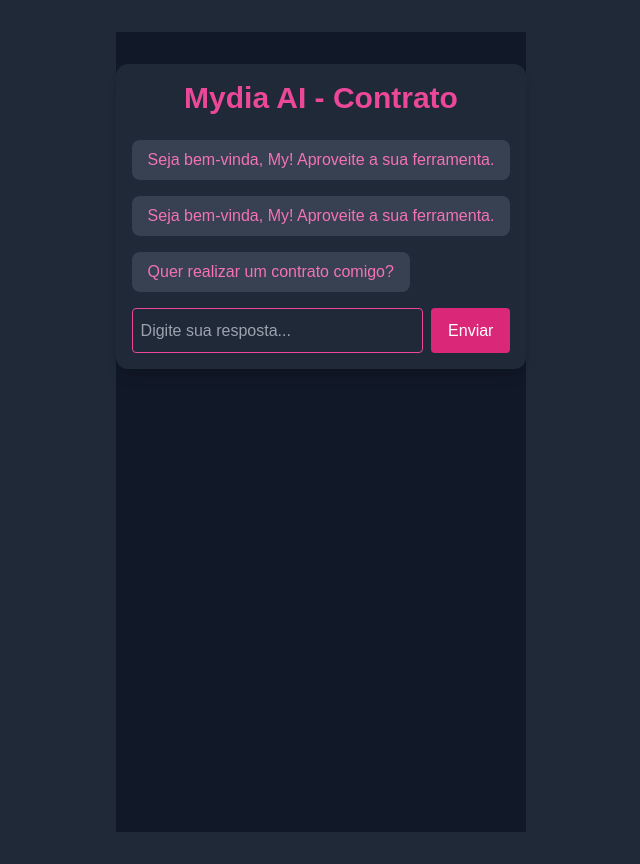
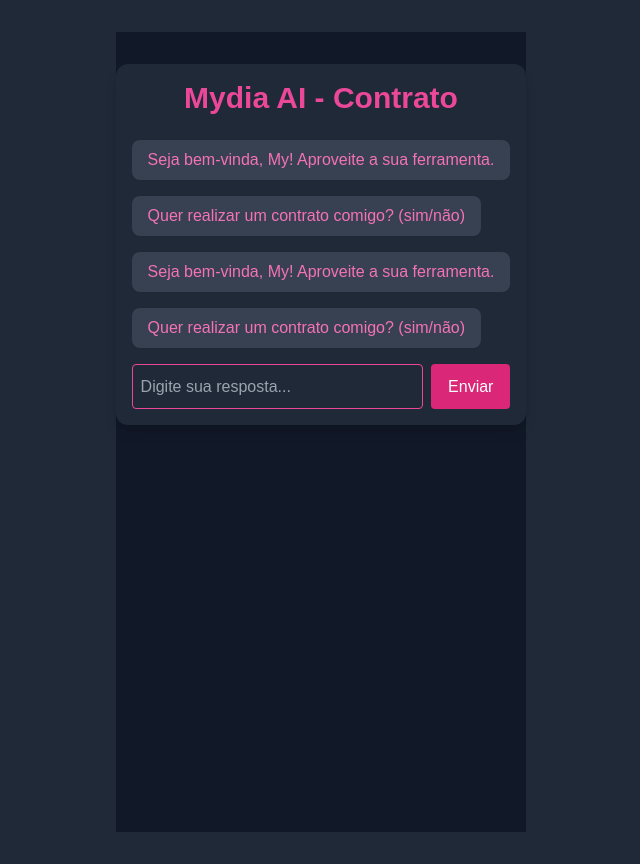
Before and after one commit to MilanezSr/front_end_mdia, a React (Vite) app: page / in a window 1280 px wide. Shown: the whole page, without its empty margins (319-959 px from the left). Built offline with nearby package versions, Linux system fonts and the light colour scheme.

Commit message:
fix: correct atualization

```diff
--- a/src/App.jsx
+++ b/src/App.jsx
@@ -1,6 +1,6 @@
 import React, { useState, useEffect, useReducer } from 'react';
 import { motion } from 'framer-motion';
-import './App.css';  // Se precisar de algum estilo extra
+import './App.css'; // Se precisar de algum estilo extra
 import OpeningAnimation from './components/OpeningAnimation'; // Sua animação inicial
 
 const initialState = {
@@ -31,6 +31,7 @@
   mensagens: [],
   resposta: '',
   pdfUrl: null,
+  contratoConfirmado: false, // Novo estado para controlar o fluxo
 };
 
 function reducer(state, action) {
@@ -45,6 +46,10 @@
       return { ...state, resposta: action.payload };
     case 'SET_PDF_URL':
       return { ...state, pdfUrl: action.payload };
+    case 'CANCELAR_CONTRATO':
+      return { ...state, contratoConfirmado: false, mensagens: [...state.mensagens, { autor: 'mydia', texto: 'Que pena, My... gostaria de te ajudar!' }] };
+    case 'CONFIRMAR_CONTRATO':
+      return { ...state, contratoConfirmado: true }; // Contrato confirmado
     default:
       return state;
   }
@@ -52,7 +57,7 @@
 
 export default function App() {
   const [state, dispatch] = useReducer(reducer, initialState);
-  const { etapaAtual, mensagens, resposta, pdfUrl, dadosContrato } = state;
+  const { etapaAtual, mensagens, resposta, pdfUrl, dadosContrato, contratoConfirmado } = state;
 
   const etapas = [
     { campo: 'tipo_contratante', pergunta: '👥 A contratante é pessoa física ou jurídica?' },
@@ -91,9 +96,20 @@
     }
   };
 
+  const responderContrato = (valor) => {
+    if (valor.toLowerCase() === 'não') {
+      dispatch({ type: 'CANCELAR_CONTRATO' });
+    } else {
+      dispatch({ type: 'CONFIRMAR_CONTRATO' });
+      dispatch({ type: 'SET_ETAPA', payload: 1 }); // Avançar para a próxima pergunta
+      dispatch({ type: 'ADD_MENSAGEM', payload: { autor: 'mydia', texto: etapas[1].pergunta } });
+    }
+  };
+
   useEffect(() => {
     // Mensagem inicial de boas-vindas
     dispatch({ type: 'ADD_MENSAGEM', payload: { autor: 'mydia', texto: 'Seja bem-vinda, My! Aproveite a sua ferramenta.' } });
+    dispatch({ type: 'ADD_MENSAGEM', payload: { autor: 'mydia', texto: 'Quer realizar um contrato comigo? (sim/não)' } });
   }, []);
 
   return (
@@ -120,7 +136,7 @@
               </motion.div>
             </div>
           ))}
-          {etapaAtual < etapas.length && (
+          {etapaAtual < etapas.length && contratoConfirmado && (
             <div className="flex justify-start">
               <motion.div
                 initial={{ opacity: 0, y: 5 }}
@@ -128,7 +144,7 @@
                 transition={{ duration: 0.4 }}
                 className="bg-gray-700 text-pink-400 px-4 py-2 rounded-lg max-w-[80%]"
               >
-                Quer realizar um contrato comigo?
+                🕒 Digite sua resposta...
               </motion.div>
             </div>
           )}
@@ -140,11 +156,11 @@
             className="flex-1 bg-gray-800 p-2 rounded text-white border border-pink-500 focus:outline-none"
             value={resposta}
             onChange={(e) => dispatch({ type: 'SET_RESPOSTA', payload: e.target.value })}
-            onKeyDown={(e) => e.key === 'Enter' && enviarResposta()}
+            onKeyDown={(e) => e.key === 'Enter' && (contratoConfirmado ? enviarResposta() : responderContrato(resposta))}
             placeholder="Digite sua resposta..."
           />
           <button
-            onClick={enviarResposta}
+            onClick={() => contratoConfirmado ? enviarResposta() : responderContrato(resposta)}
             className="bg-pink-600 px-4 rounded text-white hover:bg-pink-700 transition"
           >
             Enviar
```
